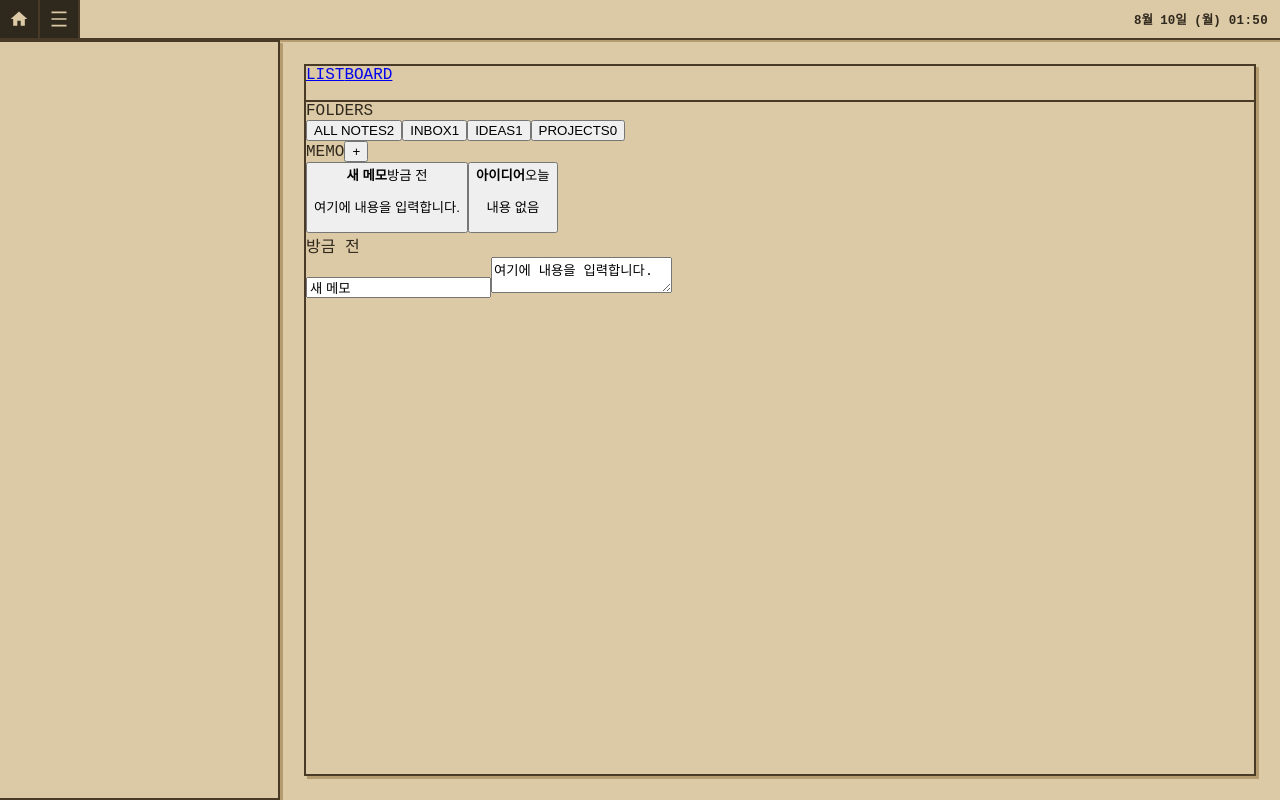
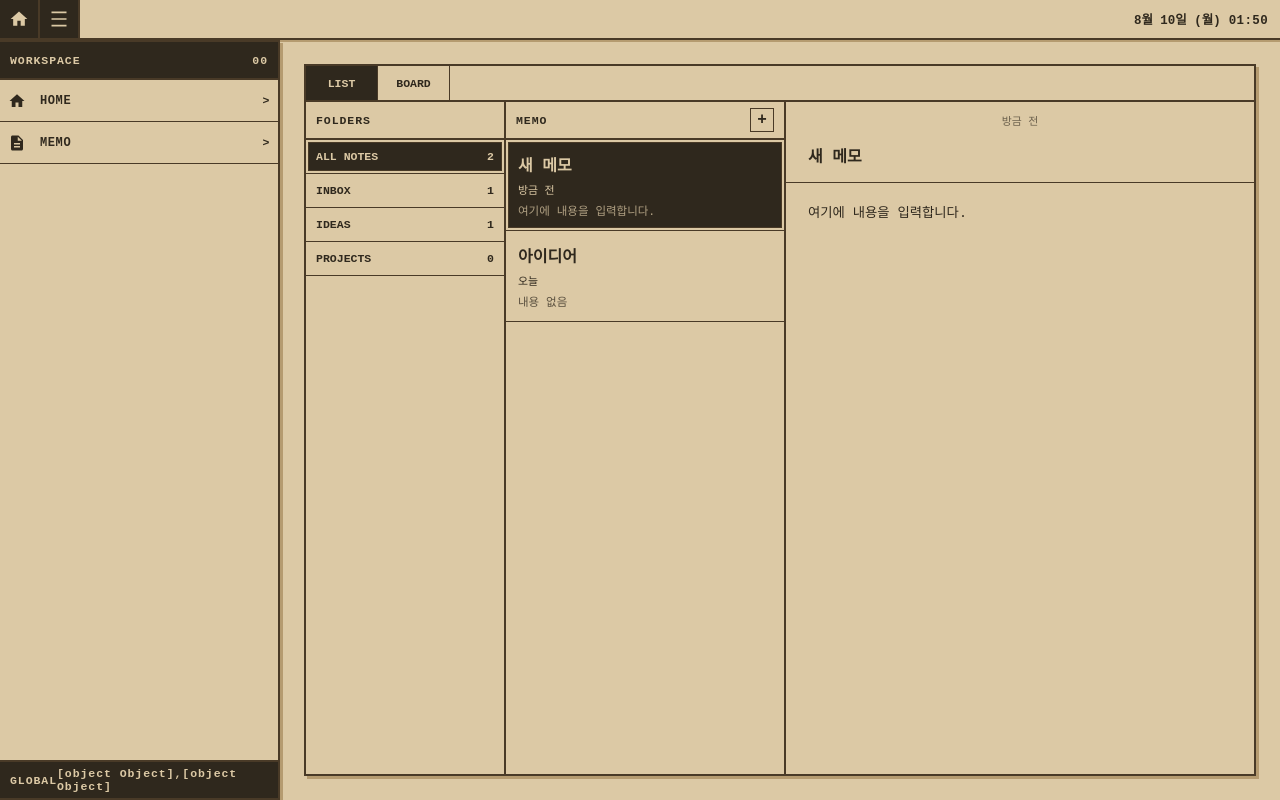
Before and after one commit to neukdol30-ai/workspace, a React app in the folder frontend/: page /memo/list in a window 1280 px wide. Built offline with nearby package versions, Linux system fonts and the light colour scheme; the HTML template or start-up script is replaced by a standard one.

Commit message:
메모 시스템 분활 작업

```diff
--- a/frontend/src/component/layout/SideMenu.css
+++ b/frontend/src/component/layout/SideMenu.css
@@ -1,6 +1,9 @@
 
 .side-menu {
     position: fixed;
+    display: flex;
+    flex-direction: column;
+    overflow: hidden;
     top: var(--topbar-height);
     left: 0;
     z-index: 15;
@@ -28,3 +31,79 @@
     transform: scaleY(1);
     transition-delay: 0s, 0s, 0s;
 }
+
+.side-menu-heading,
+.side-menu-footer {
+    display: flex;
+    flex: 0 0 38px;
+    align-items: center;
+    justify-content: space-between;
+    padding: 0 10px;
+    color: var(--surface);
+    background: var(--ink);
+    font-size: 0.72rem;
+    font-weight: 700;
+    letter-spacing: 0.08em;
+}
+
+.side-menu-heading {
+    border-bottom: 2px solid var(--line);
+}
+
+.side-menu-footer {
+    border-top: 2px solid var(--line);
+}
+
+.side-menu-list {
+    display: flex;
+    flex-direction: column;
+}
+
+.side-menu-item {
+    display: grid;
+    min-height: 42px;
+    grid-template-columns: 32px minmax(0, 1fr) 20px;
+    align-items: center;
+    padding: 0 8px;
+    border-bottom: 1px solid var(--line);
+    color: var(--ink);
+    background: var(--surface);
+    text-decoration: none;
+    font-size: 0.75rem;
+    font-weight: 700;
+    letter-spacing: 0.05em;
+}
+
+.side-menu-item:not(.side-menu-item--active):hover {
+    background: #d2bb91;
+}
+
+.side-menu-item--active {
+    color: var(--surface);
+    background: var(--ink);
+    box-shadow:
+            inset 0 0 0 2px var(--surface),
+            inset 0 0 0 3px var(--line);
+}
+
+.side-menu-item-icon {
+    width: 18px;
+    height: 18px;
+}
+
+.side-menu-item-label {
+    overflow: hidden;
+    text-overflow: ellipsis;
+    white-space: nowrap;
+}
+
+.side-menu-item-marker {
+    text-align: right;
+    font-size: 0.72rem;
+}
+
+.side-menu-spacer {
+    flex: 1;
+    min-height: 0;
+    background: var(--surface);
+}
--- a/frontend/src/component/layout/SideMenu.jsx
+++ b/frontend/src/component/layout/SideMenu.jsx
@@ -1,11 +1,67 @@
+import { NavLink } from 'react-router-dom'
+import { MdHome, MdDescription } from 'react-icons/md'
 import './SideMenu.css';
+
+const globalMenuItems = [
+    {
+       id: 'home',
+       label: 'HOME',
+       path: '/',
+       icon: MdHome,
+       end: true,
+    },
+    {
+        id: 'memo',
+        label: 'MEMO',
+        path: '/memo/list',
+        icon: MdDescription,
+    }
+]
 
 function  SideMenu({ isOpen }) {
     return (
         <aside
             className={`side-menu ${isOpen ? 'side-menu--open' : ''}`}
-            aria-label="Menu"
-        />
+            aria-label="Global menu"
+        >
+            <div className="side-menu-heading">
+                <span>WORKSPACE</span>
+                <span>00</span>
+            </div>
+
+            <nav className="side-menu-list" aria-label="Workspace shortcuts">
+                {globalMenuItems.map((menu) =>{
+                    const Icon = menu.icon
+
+                    return(
+                        <NavLink
+                            className={({ isActive }) =>
+                                `side-menu-item${isActive ? ' active' : ''}`
+                        }
+                            end={menu.end}
+                            key={menu.id}
+                            to={menu.path}
+                            >
+                            <Icon className="side-menu-item-icon" aria-hidden="true" />
+                            <span className="side-menu-item-label">
+                                {menu.label}
+                            </span>
+                            <span className="side-menu-item-marker" aria-hidden="true">
+                                &gt;
+                            </span>
+                        </NavLink>
+                    )
+                })}
+            </nav>
+
+            <div className="side-menu-spacer" />
+
+            <div className="side-menu-footer">
+                <span>GLOBAL</span>
+                <span>{String(globalMenuItems).padStart(2, '0')}</span>
+            </div>
+        </aside>
+
     )
 }
 
--- a/frontend/src/pages/memo/BoardMemoPage.css
+++ b/frontend/src/pages/memo/BoardMemoPage.css
@@ -1,6 +1,7 @@
 .memo-board {
     display: grid;
-    height: 100%;
+    flex: 1;
+    min-height: 0;
     place-content: center;
     gap: 8px;
     background: var(--surface);
--- a/frontend/src/pages/memo/ListMemoPage.css
+++ b/frontend/src/pages/memo/ListMemoPage.css
@@ -12,7 +12,7 @@
     min-height: 0;
 }
 
-memo-folders,
+.memo-folders,
 .memo-note-column {
     display: flex;
     flex-direction: column;
--- a/frontend/src/pages/memo/ListMemoPage.jsx
+++ b/frontend/src/pages/memo/ListMemoPage.jsx
@@ -1,5 +1,5 @@
 import { useOutletContext } from 'react-router-dom'
-import './MemoLayout.css'
+import './ListMemoPage.css'
 
 function ListMemoPage() {
     const {
--- a/frontend/src/pages/memo/MemoLayout.css
+++ b/frontend/src/pages/memo/MemoLayout.css
@@ -21,11 +21,28 @@
     background: var(--surface);
 }
 
-.memo-mode-switch {}
+.memo-mode-switch {
+    display: flex;
+    height: 100%;
+}
 
 .memo-mode-button {
+    display: grid;
+    min-width: 72px;
+    padding: 0 14px;
+    place-items: center;
+    border-right: 1px solid var(--line);
+    color: var(--ink);
+    text-decoration: none;
+    font-size: 0.72rem;
+    font-weight: 700;
+}
+
+.memo-mode-button:hover {
+    background: #d2bb91;
 }
 
 .memo-mode-button--active {
-
+    color: var(--surface);
+    background: var(--ink);
 }
```
